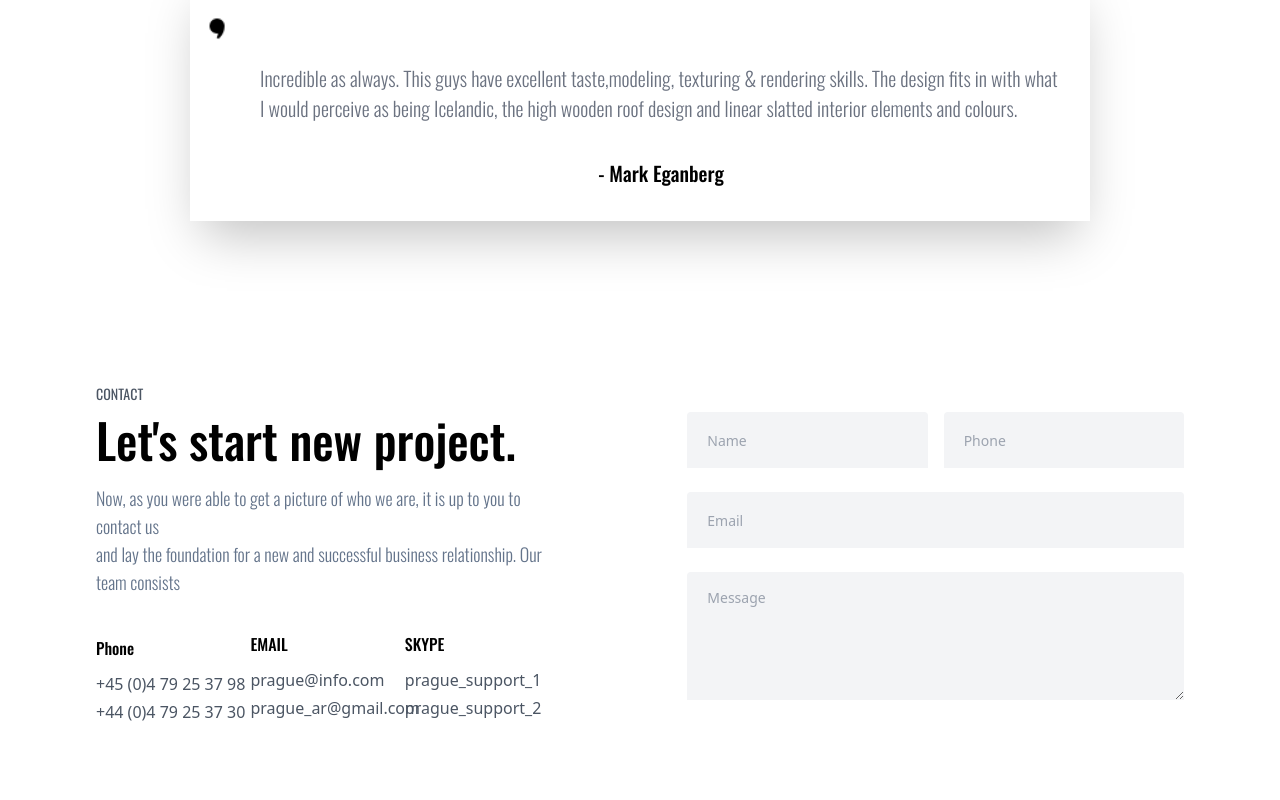
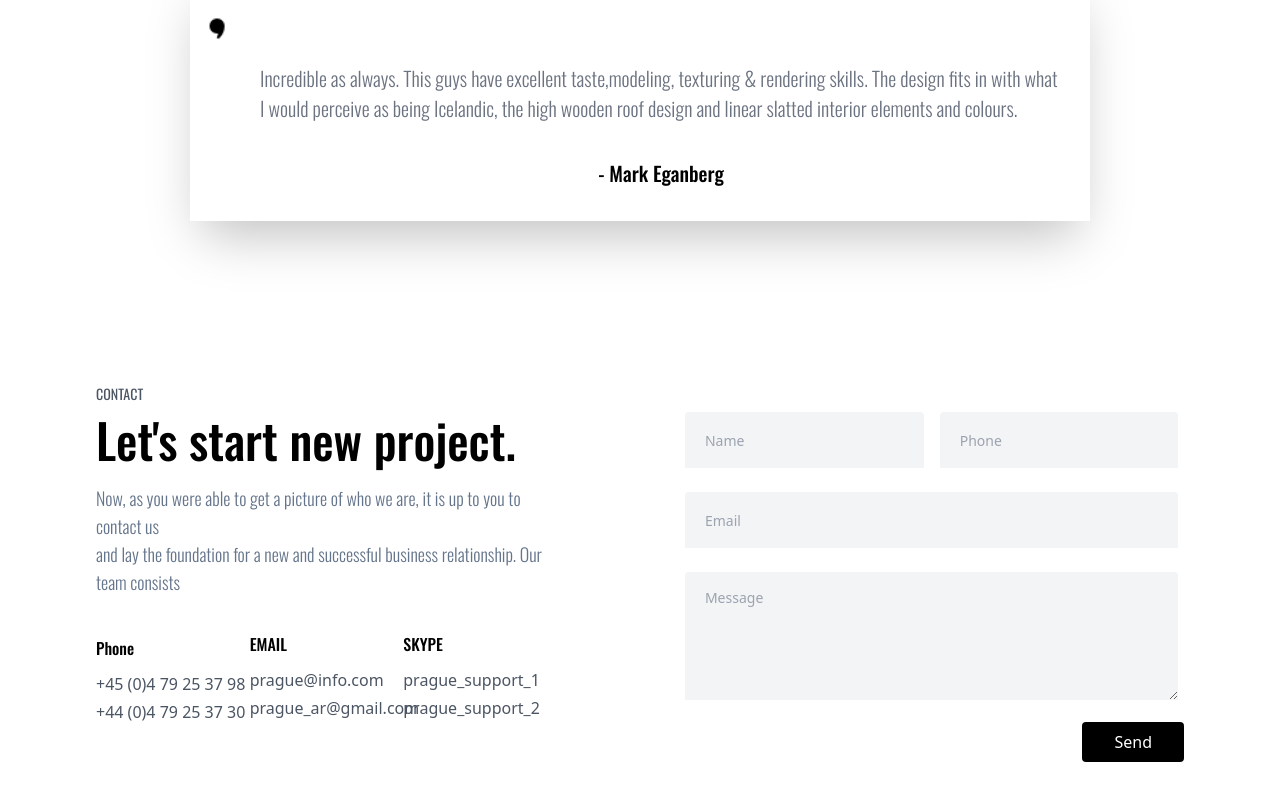
Before and after one commit to jenil97/prague, a React (Create React App) app: page / in a window 1280 px wide. Shown: the part 5131-5931 px from the top of the page. Built offline with nearby package versions, Linux system fonts and the light colour scheme.

Commit message:
fix : Contact

```diff
--- a/src/components/Contact.jsx
+++ b/src/components/Contact.jsx
@@ -97,6 +97,9 @@ const Contact = () => {
           </div>
         </form>
       </motion.div>
+      <div className="text-center lg:-ml-24 md:-ml-24 md:mt-[690px] lg:mt-[350px]">
+        <button className="px-8 py-2 bg-black text-white rounded">Send</button>
+      </div>
     </div>
   );
 };
```
